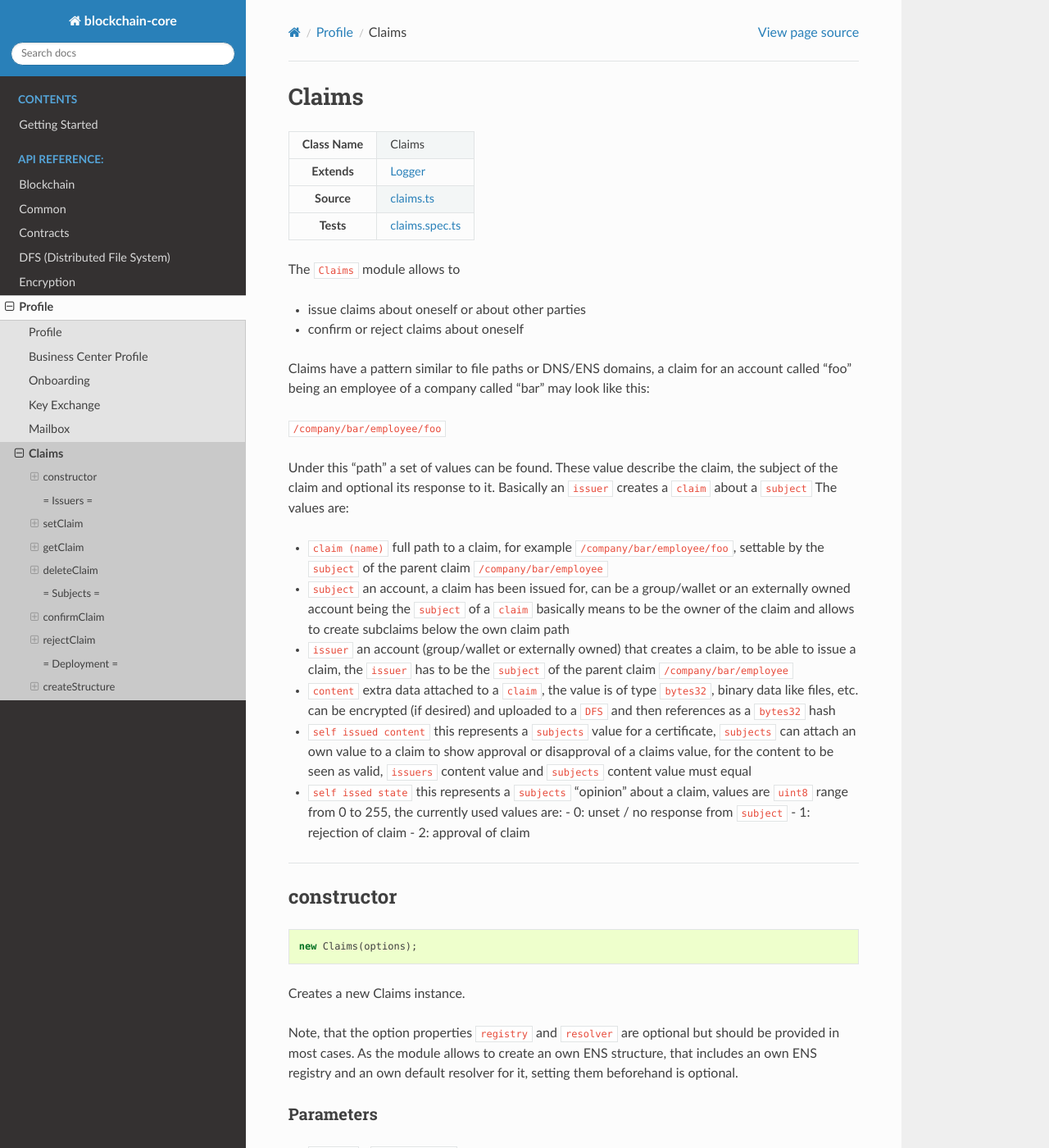
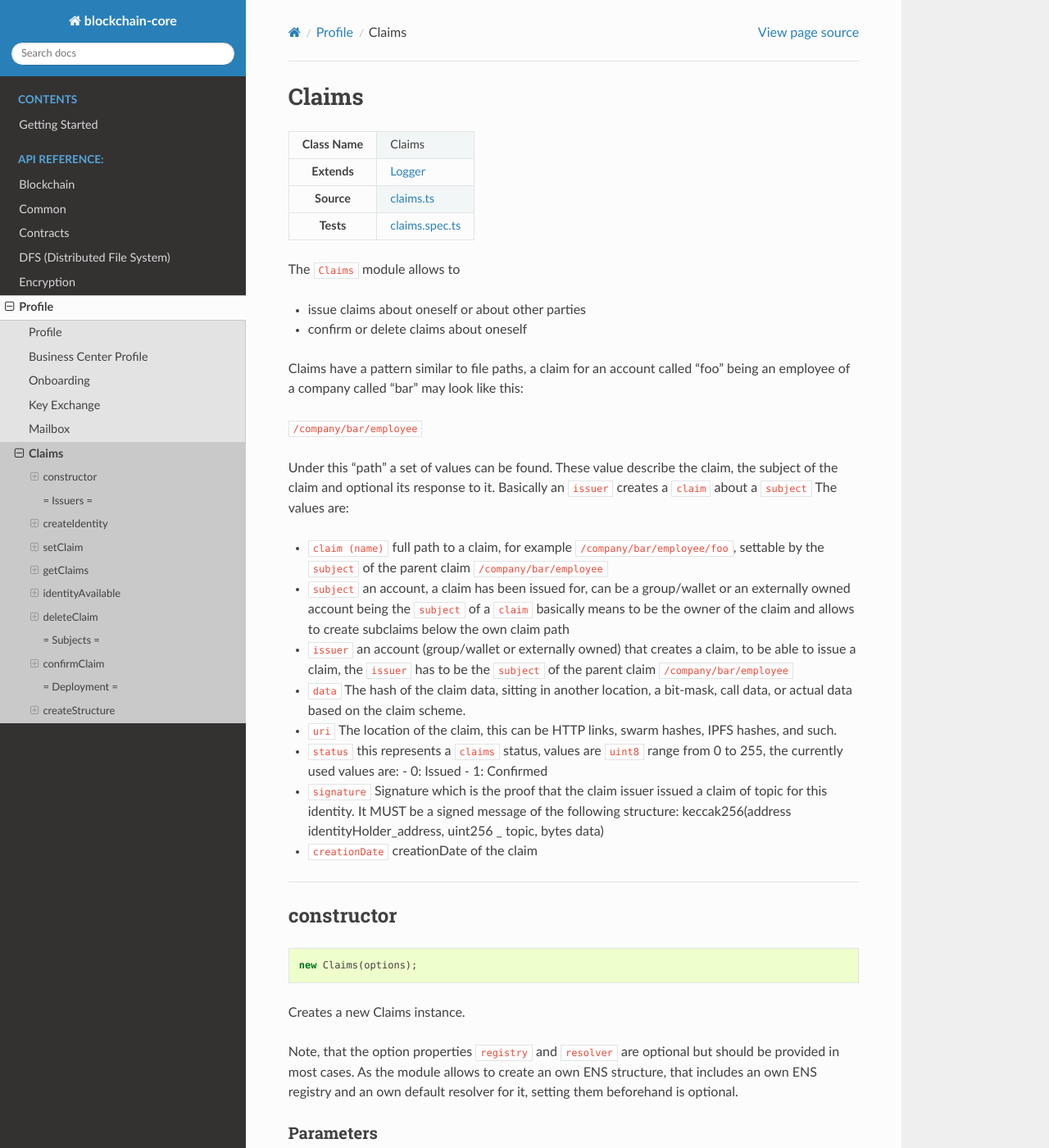
Before and after one commit to evannetwork/api-blockchain-core, a Sphinx documentation site: the page built from docs/profile/claims.rst, in a window 1280 px wide and 1400 px high. Shown: the whole window at 82% size. Built offline with Sphinx 7.4.7 and the Read the Docs theme 2.0.0, drawn with Linux system fonts in a browser that asks for light colours; pages that are not in the unit, such as notebooks, are missing from menus; some of the changed text lies outside the part shown.

Commit message:
adjust docs

```diff
--- a/docs/profile/claims.rst
+++ b/docs/profile/claims.rst
@@ -18,11 +18,11 @@ Claims
 The ``Claims`` module allows to
 
 - issue claims about oneself or about other parties
-- confirm or reject claims about oneself
+- confirm or delete claims about oneself
 
-Claims have a pattern similar to file paths or DNS/ENS domains, a claim for an account called "foo" being an employee of a company called "bar" may look like this:
+Claims have a pattern similar to file paths, a claim for an account called "foo" being an employee of a company called "bar" may look like this:
 
-``/company/bar/employee/foo``
+``/company/bar/employee``
 
 Under this "path" a set of values can be found. These value describe the claim, the subject of the claim and optional its response to it. Basically an ``issuer`` creates a ``claim`` about a ``subject`` The values are:
 
@@ -35,19 +35,20 @@ Under this "path" a set of values can be found. These value describe the claim,
 - ``issuer``
   an account (group/wallet or externally owned) that creates a claim,
   to be able to issue a claim, the ``issuer`` has to be the ``subject`` of the parent claim ``/company/bar/employee``
-- ``content``
-  extra data attached to a ``claim``, the value is of type ``bytes32``,
-  binary data like files, etc. can be encrypted (if desired) and uploaded to a ``DFS`` and then references as a ``bytes32`` hash
-- ``self issued content``
-  this represents a ``subjects`` value for a certificate,
-  ``subjects`` can attach an own value to a claim to show approval or disapproval of a claims value,
-  for the content to be seen as valid, ``issuers`` content value and ``subjects`` content value must equal
-- ``self issed state``
-  this represents a ``subjects`` "opinion" about a claim,
+- ``data``
+  The hash of the claim data, sitting in another location, a bit-mask, call data, or actual data based on the claim scheme.
+- ``uri``
+  The location of the claim, this can be HTTP links, swarm hashes, IPFS hashes, and such.
+- ``status``
+  this represents a ``claims`` status,
   values are ``uint8`` range from 0 to 255, the currently used values are:
-  - 0: unset / no response from ``subject``
-  - 1: rejection of claim
-  - 2: approval of claim
+  - 0: Issued
+  - 1: Confirmed
+- ``signature``
+  Signature which is the proof that the claim issuer issued a claim of topic for this identity.
+  It MUST be a signed message of the following structure: keccak256(address identityHolder_address, uint256 _ topic, bytes data)
+- ``creationDate``
+  creationDate of the claim
 
 
 --------------------------------------------------------------------------------
@@ -75,12 +76,12 @@ Parameters
     * ``contractLoader`` - |source contractLoader|_: |source contractLoader|_ instance
     * ``executor`` - |source executor|_: |source executor|_ instance
     * ``nameResolver`` - |source nameResolver|_: |source nameResolver|_ instance
+    * ``accountStore`` - |source accountStore|_: |source accountStore|_ instance
     * ``log`` - ``Function`` (optional): function to use for logging: ``(message, level) => {...}``
     * ``logLevel`` - |source logLevel|_ (optional): messages with this level will be logged with ``log``
     * ``logLog`` - |source logLogInterface|_ (optional): container for collecting log messages
     * ``logLogLevel`` - |source logLevel|_ (optional): messages with this level will be pushed to ``logLog``
-    * ``registry`` - ``string`` (optional): contract address of the claims registry
-    * ``resolver`` - ``string`` (optional): contract address of the claims default resolver
+    * ``storage`` - ``string`` (optional): contract address of the identity storage registry
 
 -------
 Returns
@@ -112,7 +112,40 @@ Example
 = Issuers =
 ==========================
 
+.. _claims_createIdentity:
 
+createIdentity
+================================================================================
+
+.. code-block:: typescript
+
+  claims.createIdentity(accountId);
+
+Creates a new identity for Account and registers them on the storage
+
+----------
+Parameters
+----------
+
+#. ``accountId`` - ``string``: the account identifier
+
+-------
+Returns
+-------
+
+``Promise`` returns ``void``: resolved when done
+
+-------
+Example
+-------
+
+.. code-block:: typescript
+
+  await claims.createIdentity(accounts[0]);
+
+
+
+--------------------------------------------------------------------------------
 
 .. _claims_setClaim:
 
@@ -153,29 +186,29 @@ Example
 
 --------------------------------------------------------------------------------
 
-.. _claims_getClaim:
+.. _claims_getClaims:
 
-getClaim
+getClaims
 ================================================================================
 
 .. code-block:: typescript
 
-  claims.getClaim(claimName);
+  claims.getClaims(claimName, subject);
 
-Gets claim information for a claim name.
+gets claim informations for a claim name from a given account
 
 ----------
 Parameters
 ----------
 
 #. ``claimName`` - ``string``: name (/path) of a claim
+#. ``subject`` - ``string``: subject of the claims
 
 -------
 Returns
 -------
 
-``Promise`` returns ``any``: claim info, contains: issuer, name, selfIssuedState, selfIssuedValue, status,
-subject, value
+``Promise`` returns ``any``: claim info array, contains: issuer, name, status, subject, data, uri, signature, creatioonDate
 
 -------
 Example
@@ -184,17 +217,53 @@ Example
 .. code-block:: typescript
 
   await claims.setClaim(accounts[0], accounts[1], '/company');
-  console.dir(await claims.getClaim('/company'));
+  console.dir(await claims.getClaims('/company', accounts[1]));
   // Output:
-  { issuer: '0x0000000000000000000000000000000000000001',
+  [{ issuer: '0x0000000000000000000000000000000000000001',
     name: '/company',
-    selfIssuedState: '0',
-    selfIssuedValue: '0x0000000000000000000000000000000000000000000000000000000000000000',
-    status: 3,
+    status: 1
     subject: '0x0000000000000000000000000000000000000002',
-    value: '0x0000000000000000000000000000000000000000000000000000000000000000' }
+    data: '0x0000000000000000000000000000000000000000000000000000000000000000',
+    uri: '',
+    signature: '0x0000000000000000000000000000000000000000000000000000000000000000',
+    creationDate: 1234567890 }]
 
 
+
+--------------------------------------------------------------------------------
+
+.. _claims_identityAvailable:
+
+identityAvailable
+================================================================================
+
+.. code-block:: typescript
+
+  claims.identityAvailable(subject);
+
+checks if a account has already a identity contract
+
+----------
+Parameters
+----------
+
+#. ``subject`` - ``string``: subject of the claims
+
+-------
+Returns
+-------
+
+``Promise`` returns ``any``: true if identity exists, otherwise false
+
+-------
+Example
+-------
+
+.. code-block:: typescript
+
+  console.dir(await claims.identityAvailable(accounts[1]));
+  // Output:
+  true
 
 
 
@@ -215,8 +284,9 @@ Delete a claim. This requires the **issuer** to have permissions for the parent
 Parameters
 ----------
 
+#. ``subject`` - ``string``: the subject of the claim
+#. ``claimName`` - ``string``: name of the claim (full path)
 #. ``issuer`` - ``string``: issuer of the claim
-#. ``claimName`` - ``string``: name of the claim (full path)
 
 -------
 Returns
@@ -261,7 +331,7 @@ Parameters
 
 #. ``subject`` - ``string``: account, that approves the claim
 #. ``claimName`` - ``string``: name of the claim (full path)
-#. ``claimValue`` - ``string`` (optional): bytes32 hash of the claim value; this is the subjects value for the claim and has to be the as the issuers value for the claim, will not be set if omitted
+#. ``issuer`` - ``string``: The issuer which has signed the claim
 
 -------
 Returns
@@ -276,51 +346,11 @@ Example
 .. code-block:: typescript
 
   await claims.setClaim(accounts[0], accounts[1], '/company');
-  await claims.confirmClaim(accounts[1], '/company');
+  await claims.confirmClaim(accounts[1], '/company', accounts[0]);
 
 
 
 --------------------------------------------------------------------------------
-
-.. _claims_rejectClaim:
-
-rejectClaim
-================================================================================
-
-.. code-block:: typescript
-
-  claims.rejectClaim(subject, claimName[, claimValue]);
-
-Rejects a claim; this can be done, it a claim has been issued for a subject and the subject wants to
-reject it.
-
-----------
-Parameters
-----------
-
-#. ``subject`` - ``string``: account, that approves the claim
-#. ``claimName`` - ``string``: name of the claim (full path)
-#. ``claimValue`` - ``string`` (optional): bytes32 hash of the claim value; this is the subjects value for the claim and may differ from the issuers value for the claim
-
--------
-Returns
--------
-
-``Promise`` returns ``void``: resolved when done
-
--------
-Example
--------
-
-.. code-block:: typescript
-
-  await claims.setClaim(accounts[0], accounts[1], '/company');
-  await claims.rejectClaim(accounts[1], '/company');
-
-
-
---------------------------------------------------------------------------------
-
 
 
 = Deployment =
@@ -337,7 +367,7 @@ createStructure
 
   claims.createStructure(accountId);
 
-Create a new claims structure; this includes a new registry and a default resolver for it. This
+Create a new claims structure; this includes a userregistry and the associated libraries. This
 isn't required for creating a module instance, its is solely used for creating new structures on the
 blockchain.
 
@@ -351,8 +381,8 @@ Parameters
 Returns
 -------
 
-``Promise`` returns ``any``: object with properties 'registry' and 'resolver', that are web3js
-contract instances
+``Promise`` returns ``any``: object with property 'storage', that is a web3js
+contract instance
 
 -------
 Example
```
Also changed, not shown: other parts of docs/profile/claims.rst (+8 -9 lines), 2 other files.
